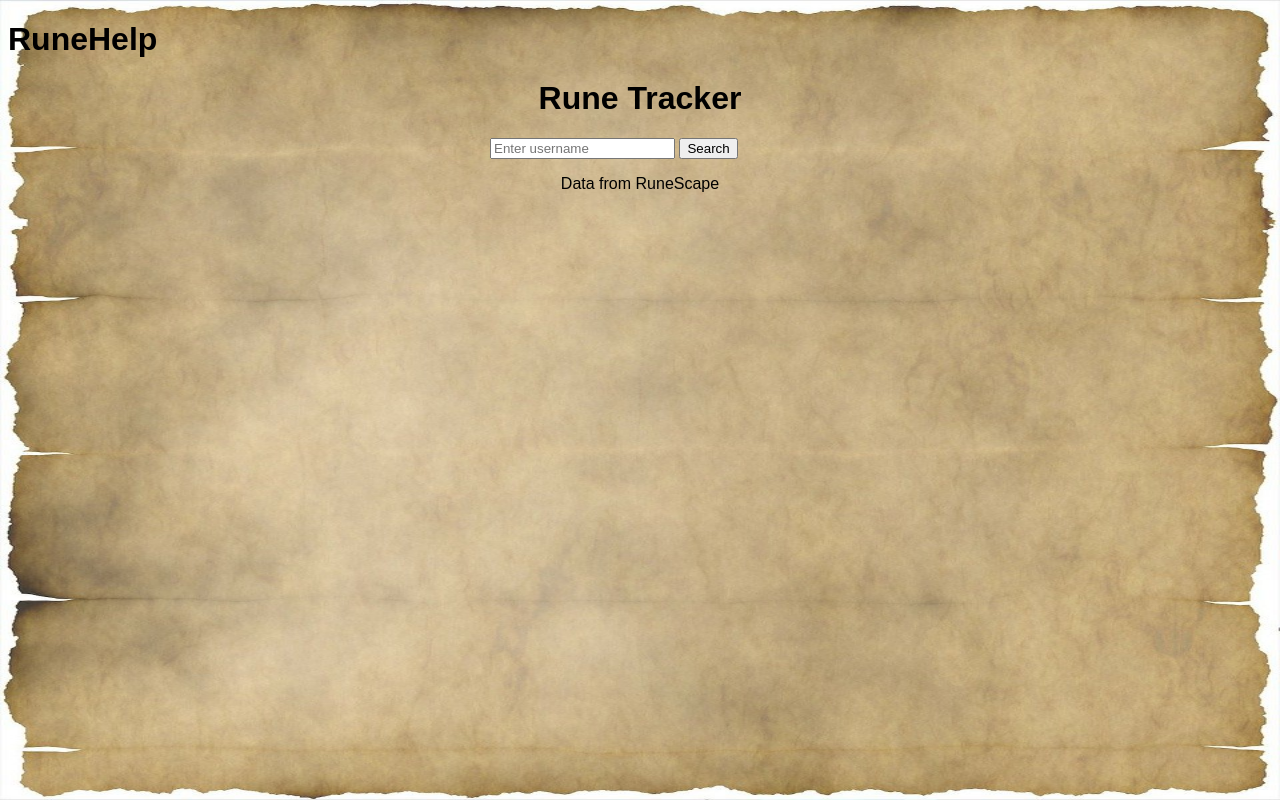
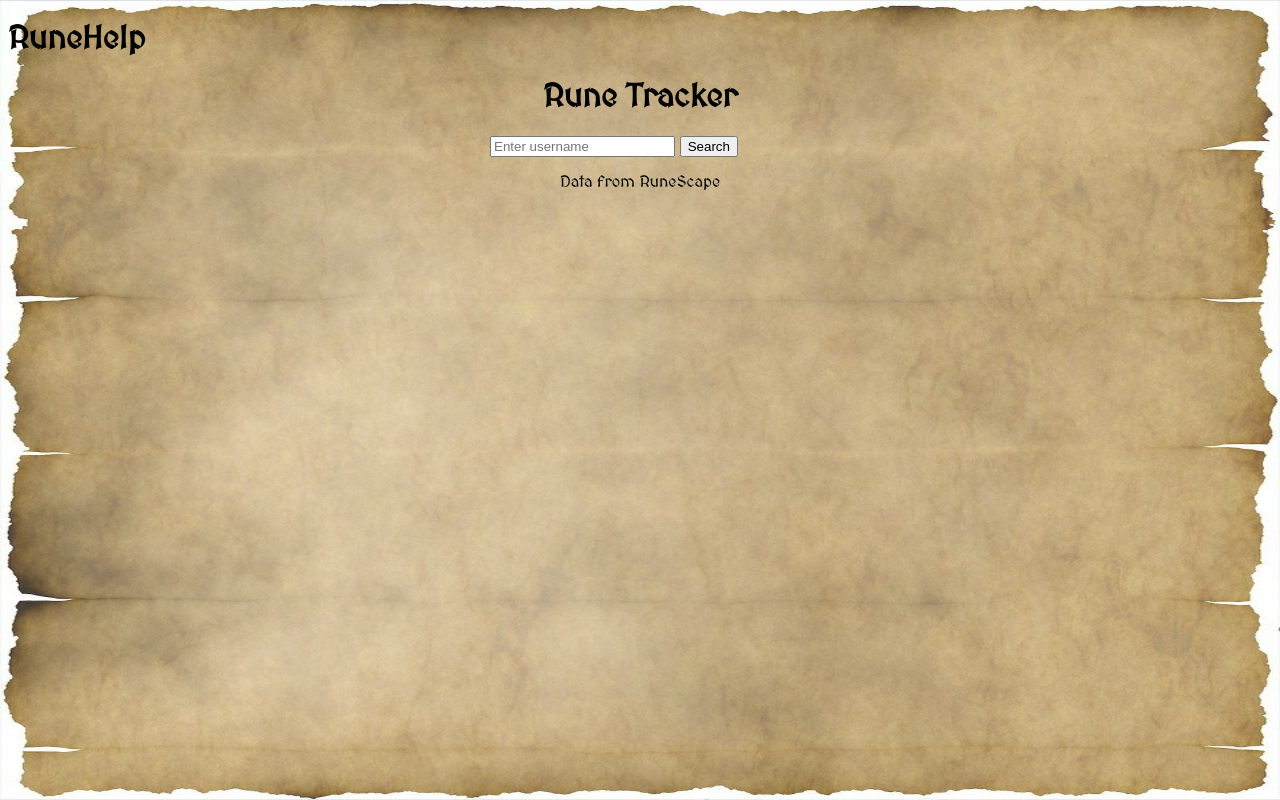
Before and after one commit to jackkennedy7/RuneHelp-Capstone, a plain HTML site: page index.html in a window 1280 px wide. Drawn offline with Linux system fonts and the light colour scheme; a web font is replaced by a local one.

Commit message:
ditched font will try again maybe

```diff
--- a/index.html
+++ b/index.html
@@ -3,21 +3,14 @@
 <head>
     <meta charset="UTF-8">
     <link rel="stylesheet" href="style.css">
+    <link href="https://fonts.googleapis.com/css2?family=MedievalSharp&display=swap" rel="stylesheet">
     <title>RuneHelp</title>
 </head>
 <body>
     <header>
     <h1>RuneHelp</h1>
     <style>
-    @font-face
-    {
-        font-family: 'RuneScape';
-        src: url('./fonts/rs_font.woff2') format('truetype');
-    }
 
-    * {
-        font-family: 'RuneScape', Arial, sans-serif !important;
-    }
     body
     {
         background-image: url('./images/paperBack.jpg');
--- a/style.css
+++ b/style.css
@@ -1,10 +1,4 @@
-@font-face
-{
-  font-family: 'RuneScapeFont';
-  src: url('./font/rs_font.woff2');
-  font-weight: normal;
-  font-style: normal;
-}
+
 .user_search
 {
 
@@ -14,5 +8,5 @@
 }
 body
 {
-  font-family: 'RuneScapeFont';
+    font-family: 'MedievalSharp', serif;
 }
```
